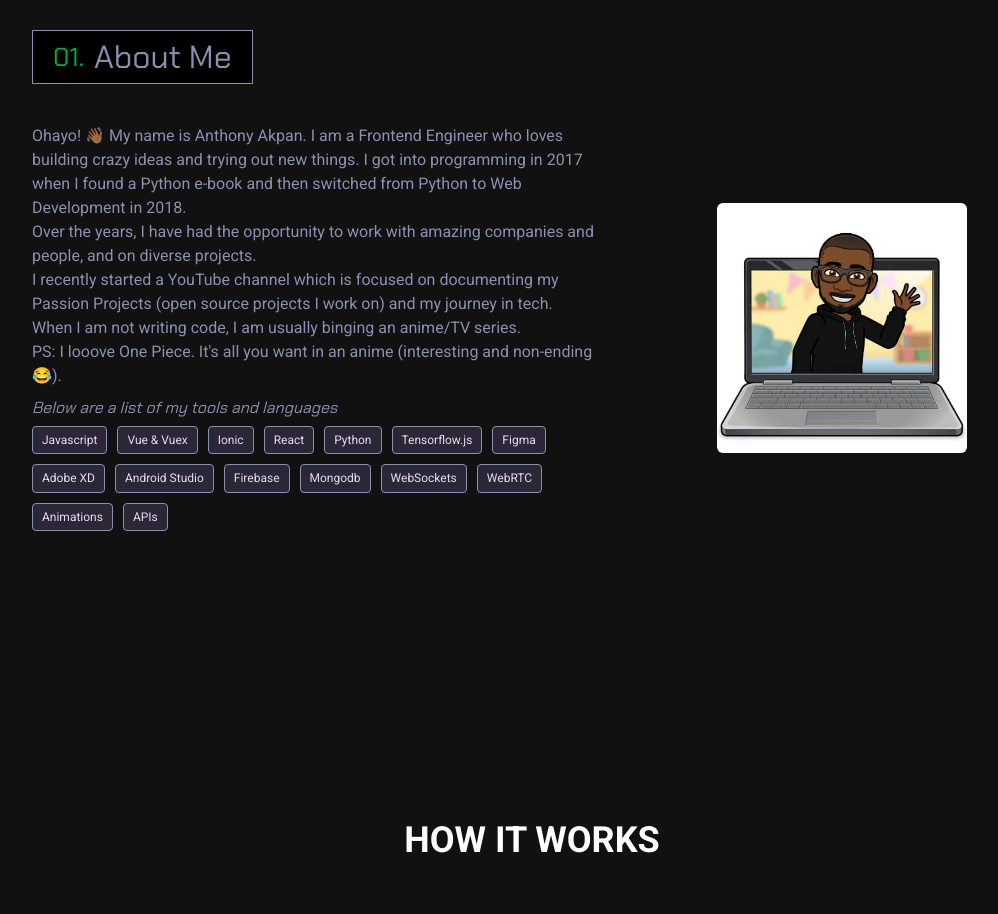
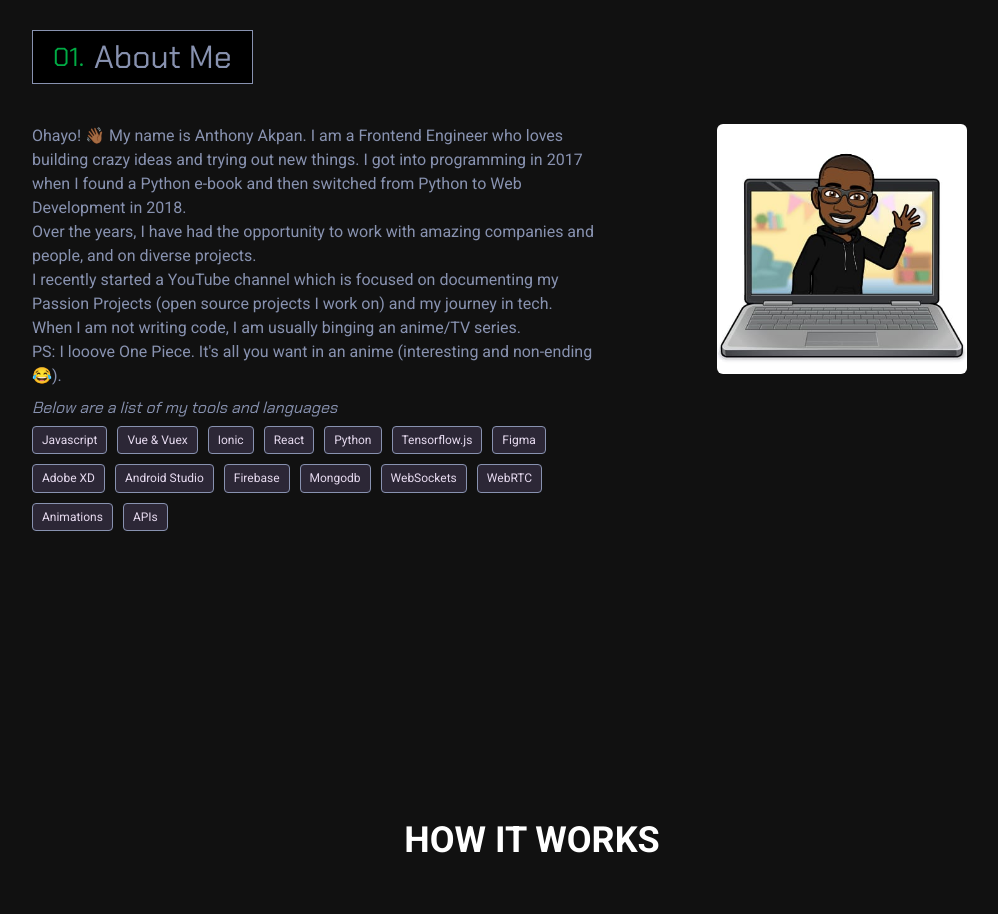
Before and after one commit to kromate/v5, a Vue app: page / in a window 1280 px wide. Shown: the part 780-1694 px from the top of the page, without its empty margins (108-1106 px from the left). Built offline with nearby package versions, Linux system fonts and the light colour scheme.

Commit message:
changed loader position

```diff
--- a/src/App.vue
+++ b/src/App.vue
@@ -1,6 +1,6 @@
 <template>
 	<DefaultLayout>
-		<Loader />
+
 		<Hero />
 		<About />
 		<Experience />
@@ -10,7 +10,7 @@
 </template>
 
 <script setup lang="ts">
-import Loader from '@/components/Loader.vue';
+
 import Hero from '@/components/Hero.vue';
 import About from '@/components/About.vue';
 import Experience from '@/components/Experience.vue';
--- a/src/components/About.vue
+++ b/src/components/About.vue
@@ -59,7 +59,6 @@ let skills = [
 		display: grid;
 		grid-template-columns: 3fr 2fr;
 		grid-gap: 50px;
-		place-items: center;
 
 		@media (max-width: 768px) {
 			display: block;
--- a/src/components/Loader.vue
+++ b/src/components/Loader.vue
@@ -1,12 +1,8 @@
 <template>
-	<div class="absolute inset-0 h-screen w-screen " v-if="show">
+	<div class="fixed inset-0 h-screen w-screen z-50" v-if="show">
 		<div class="center h-screen w-screen bg-primary logo-container !bg-black">
 			<div class="relative center text-white pos text-7xl">
-				<img
-					src="../assets/images/border.svg"
-					alt="border"
-					class="logo-border absolute w-40 rotate-45"
-				/>
+				<img src="../assets/images/border.svg" alt="border" class="logo-border absolute w-40 rotate-45" />
 				<span class="p-10 font-semibold">K</span>
 			</div>
 		</div>
@@ -14,8 +10,8 @@
 </template>
 
 <script setup lang="ts">
-import { ref, onMounted } from 'vue';
-import { scrollControl } from '@/composibles/controls';
+import { ref, onMounted } from "vue";
+import { scrollControl } from "@/composibles/controls";
 
 const { enableScroll } = scrollControl();
 const show = ref(true);
--- a/src/layouts/DefaultLayout.vue
+++ b/src/layouts/DefaultLayout.vue
@@ -1,5 +1,6 @@
 <template>
 	<div class="flex-col center w-full" ref="body">
+		<Loader />
 		<TopBar />
 		<LeftNav />
 		<RightNav />
@@ -9,9 +10,10 @@
 </template>
 
 <script setup lang="ts">
-import LeftNav from '@/components/layouts/LeftNav.vue';
-import RightNav from '@/components/layouts/RightNav.vue';
-import TopBar from '@/components/layouts/TopBar.vue';
+import LeftNav from "@/components/layouts/LeftNav.vue";
+import RightNav from "@/components/layouts/RightNav.vue";
+import TopBar from "@/components/layouts/TopBar.vue";
+import Loader from "@/components/Loader.vue";
 </script>
 
 <style>
```
Also changed, not shown: src/assets/images/me1.png (added).
